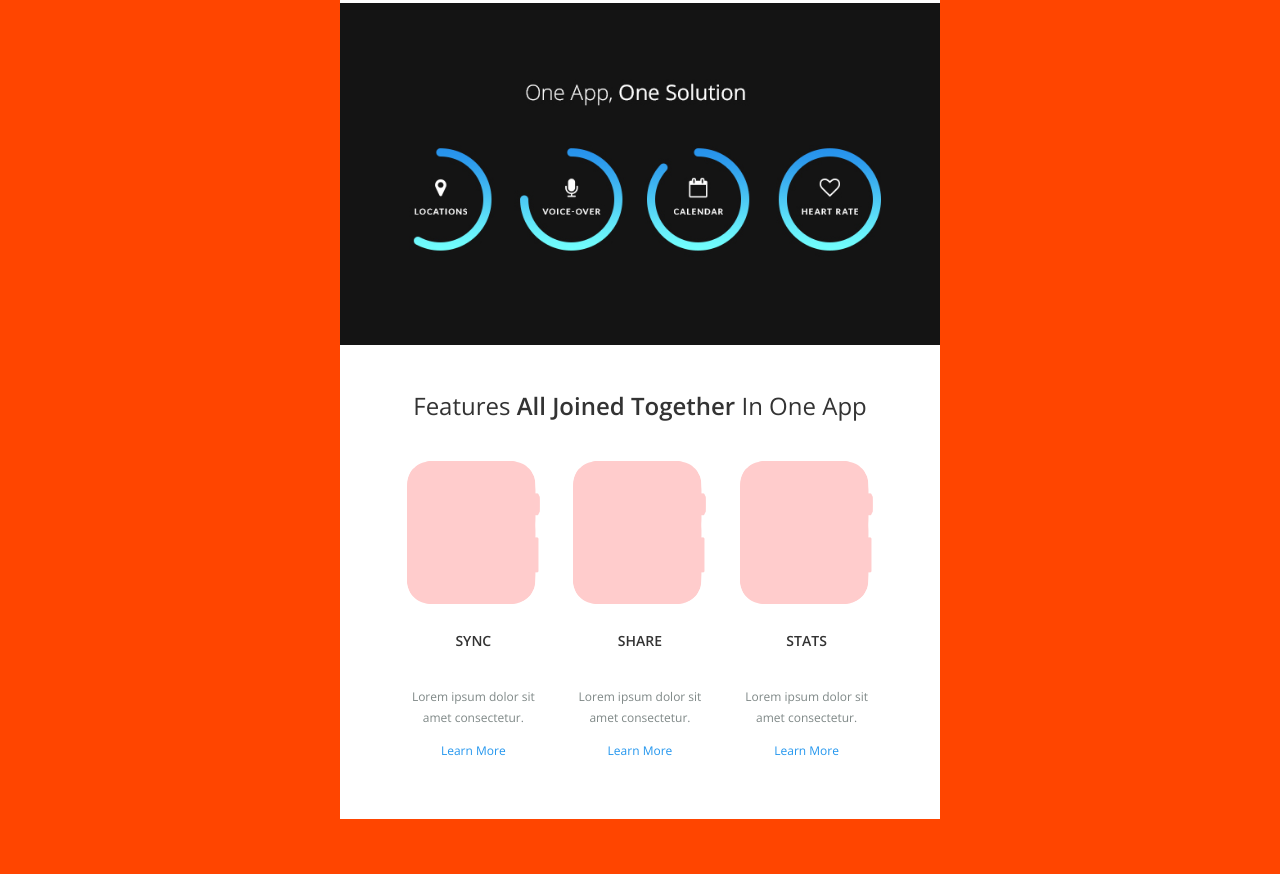
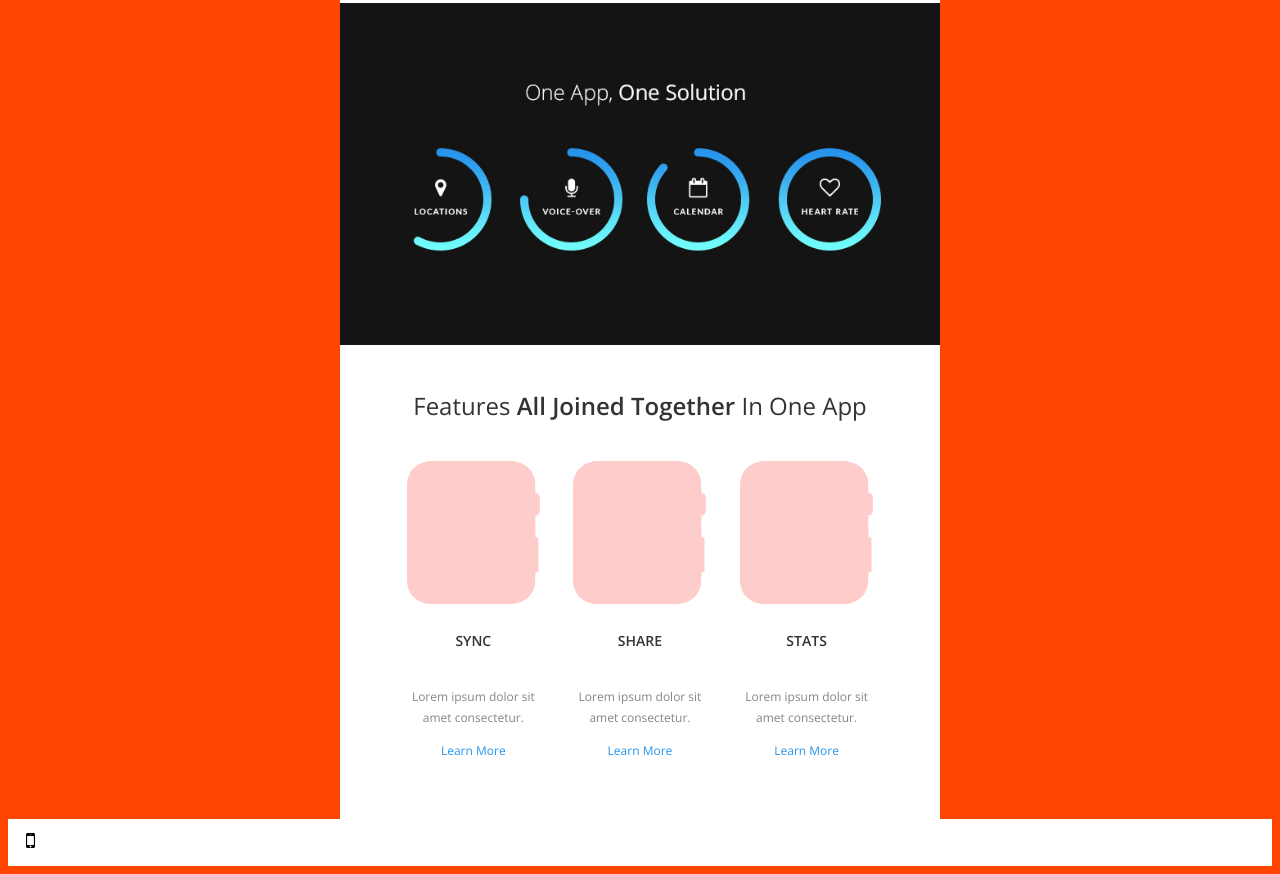
Before and after one commit to Web-Dev-Taz/Html-Email-Joe, a plain HTML site: page index.html in a window 1280 px wide. Shown: the part 1447-2321 px from the top of the page. Before the commit the page ends 2274 px from the top, so only its background shows below. Drawn offline with nearby package versions, Linux system fonts and the light colour scheme.

Commit message:
latest commit

```diff
--- a/index.html
+++ b/index.html
@@ -93,7 +93,9 @@
                         </td>
                     </tr>
                     <!-- ⬆️ End of Header ⬆️ -->
+
                     <!-- --------------------------------------------------------------------------- -->
+
                     <!-- ⬇️ Start of (Let's You) Row Two ⬇️ -->
                     <tr>
                         <td style="background-color: #fafafa; padding: 60px 50px 90px;">
@@ -203,7 +205,9 @@
                         </td>
                     </tr>
                     <!-- ⬆️ End of (Let's You) Row Two ⬆️ -->
+
                     <!-- --------------------------------------------------------------------------- -->
+
                     <!-- ⬇️ Start of Advanced Row ⬇️ -->
                     <tr>
                         <td style="padding: 0 50px 50px; background-color: white;">
@@ -267,7 +271,9 @@
                         </td>
                     </tr>
                     <!-- ⬆️ End of Advanced Row ⬆️ -->
+
                     <!-- --------------------------------------------------------------------------- -->
+
                     <!-- ⬇️ Start of One Solution Row ⬇️ -->
                     <tr>
                         <td>
@@ -282,15 +288,14 @@
                         </td>
                     </tr>
                     <!-- ⬆️ End of One Solution Row ⬆️ -->
+
                     <!-- --------------------------------------------------------------------------- -->
+
                     <!-- ⬇️ Start of Join Together Row ⬇️ -->
                     <tr>
                         <td style="padding: 0 50px 50px; background-color: white;">
-
                             <table class="join-together-table" width="100%" align="center" border="0" cellspacing="0"
                                 cellpadding="0" style="background-color: white;">
-
-
 
                                 <tr>
                                     <td align="center">
@@ -407,14 +412,45 @@
                         </td>
                     </tr>
                     <!-- ⬆️ End of Join Together Row ⬆️ -->
+
                     <!-- --------------------------------------------------------------------------- -->
-                    <!-- ⬇️ Start of main row ⬇️ -->
+
+                    <!-- ⬇️ Start of Detail Row ⬇️ -->
                     <tr>
                         <td>
-
+                            <table class="Detail-Table" width="100%" align="center" border="0" cellspacing="0"
+                                cellpadding="0" style="background-color: #fafafa;">
+                                <tr>
+                                    <td>
+                                        <table class="row-one-table" width="100%" align="center" border="0"
+                                            cellspacing="0" cellpadding="0" style="background-color: white;">
+                                            <tr>
+                                                <td>
+                                                    <table class="column-table" width="100%" align="center" border="0"
+                                                        cellspacing="0" cellpadding="0"
+                                                        style="background-color: white;">
+                                                        <tr>
+                                                            <td>
+                                                                <table class="icon-table" width="100%" align="center"
+                                                                    border="0" cellspacing="0" cellpadding="0"
+                                                                    style="background-color: white;">
+                                                                    <td>
+                                                                        <img src="/images/phone_icon.png" alt="">
+                                                                    </td>
+                                                                </table>
+                                                            </td>
+                                                        </tr>
+                                                    </table>
+                                                </td>
+                                            </tr>
+                                        </table>
+                                    </td>
+                                </tr>
+                            </table>
                         </td>
                     </tr>
-                    <!-- ⬆️ End of main row ⬆️ -->
+                    <!-- ⬆️ End of Detail Row ⬆️ -->
+
                     <!-- --------------------------------------------------------------------------- -->
                     <!-- ⬇️ Start of main row ⬇️ -->
                     <tr>
```
